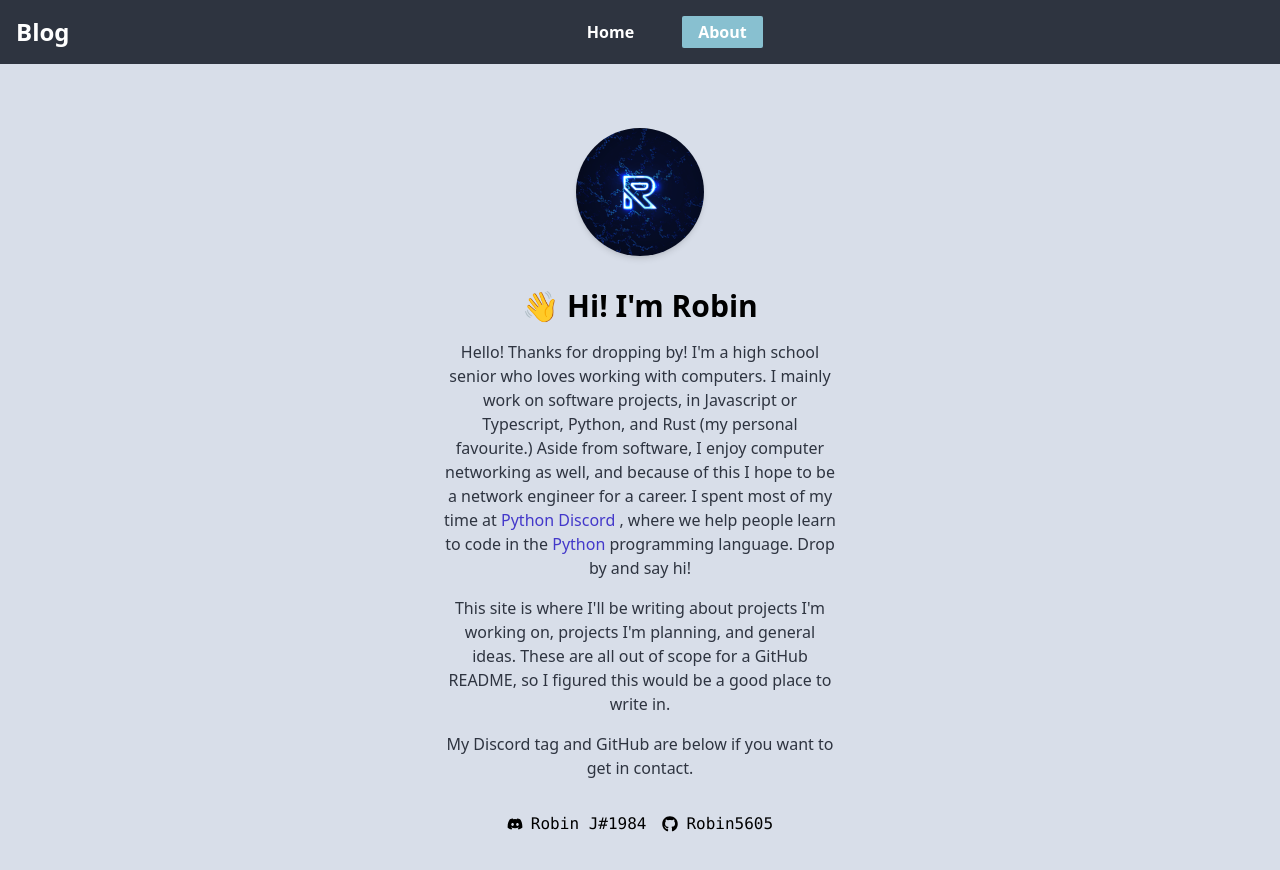
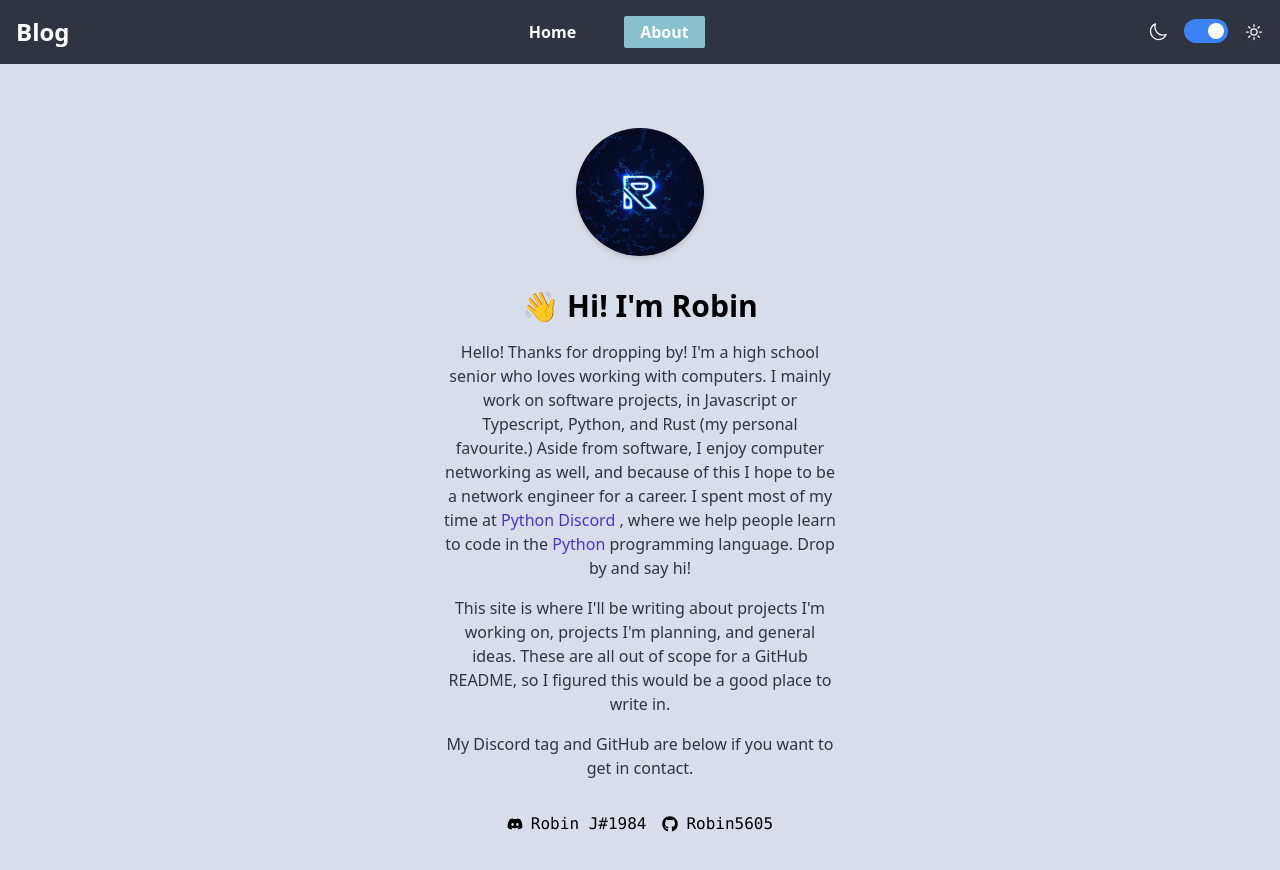
Before and after one commit to Robin5605/blogsite, a Next.js app: page /about in a window 1280 px wide. Shown: the top 870 px of the page. Built offline with nearby package versions, Linux system fonts and the light colour scheme.

Commit message:
Add theme switcher

```diff
--- /dev/null
+++ b/common/context.ts
@@ -0,0 +1,11 @@
+import React from "react";
+
+interface IThemeContext {
+    theme: "DARK" | "LIGHT",
+    setTheme: (theme: "DARK" | "LIGHT") => void,
+}
+
+export const ThemeContext = React.createContext<IThemeContext>({
+    theme: "DARK",
+    setTheme: () => {},
+});
--- a/components/blog.tsx
+++ b/components/blog.tsx
@@ -1,6 +1,5 @@
 import Link from "next/link";
 import { BlogPost } from "../models/blog";
-import { HiNewspaper } from "react-icons/hi2";
 
 interface TagComponentProps {
     text: string,
@@ -16,7 +15,7 @@ interface BlogPreviewProps {
 
 export function BlogPreview({ post }: BlogPreviewProps) {
     return (
-        <div className="flex flex-col hover:shadow-xl duration-100 w-full bg-nord-700 text-black shadow-lg rounded-lg px-6 py-4">
+        <div className="flex flex-col hover:shadow-xl duration-100 w-full bg-nord-700 dark:bg-nord-100 dark:text-white text-black shadow-lg rounded-lg px-6 py-4">
             <div className="flex flex-col">
                 <div className="text-3xl font-semibold duration-200 hover:text-blue-500 mb-2">
                     <Link href={"/" + post.link}>
--- a/components/navbar.tsx
+++ b/components/navbar.tsx
@@ -1,4 +1,8 @@
+import { Switch } from "@headlessui/react";
 import Link from "next/link";
+import { useContext } from "react";
+import { SunIcon, MoonIcon } from "@heroicons/react/24/outline";
+import { ThemeContext } from "../common/context";
 
 const navbarItems = [
     {
@@ -30,14 +34,33 @@ interface NavbarProps {
 }
 
 function Navbar({ selected }: NavbarProps) {
+    const { theme, setTheme } = useContext(ThemeContext);
+    const checked = theme === "LIGHT";
     return (
-        <div className="flex justify-center items-center bg-nord-100 text-white p-4">
-            <p className="font-bold text-2xl mr-auto">
+        <div className="flex justify-between items-center bg-nord-100 dark:bg-neutral-900 text-white p-4">
+            <p className="font-bold text-2xl">
                 Blog
             </p>
 
-            <div className="flex space-x-1 md:space-x-4 lg:space-x-8 font-semibold mr-auto">
+            <div className="flex space-x-1 md:space-x-4 lg:space-x-8 font-semibold">
                 { navbarItems.map(item => <NavbarItem text={item.text} href={item.href} selected={item.text.toLowerCase() === selected} />)}
+            </div>
+
+            <div className="flex space-x-2 md:space-x-4 items-center">
+                <MoonIcon className="h-4 w-4 md:h-5 md:w-5 text-xl"/>
+                <div>
+                    <Switch
+                        checked={checked}
+                        onChange={(enabled: boolean) => {setTheme(enabled ? "LIGHT" : "DARK");}}
+                        className={`${checked ? "bg-blue-500" : "bg-nord-400"} relative inline-flex h-6 w-11 items-center rounded-full transition`}
+                    >
+                        <span className="sr-only">Toggle dark mode</span>
+                    <span
+                            className={`${checked ? 'translate-x-6' : 'translate-x-1'} inline-block h-4 w-4 transform rounded-full bg-white transition`}
+                    />
+                    </Switch>
+                </div>
+                <SunIcon className="h-5 w-5 md:h-5 md:w-5 text-xl"/>
             </div>
         </div>
     );
--- a/package.json
+++ b/package.json
@@ -10,6 +10,8 @@
   },
   "dependencies": {
     "@aws-sdk/client-s3": "^3.210.0",
+    "@headlessui/react": "^1.7.7",
+    "@heroicons/react": "^2.0.13",
     "@types/marked": "^4.0.7",
     "@types/node": "18.11.9",
     "@types/react": "18.0.25",
--- a/pages/_app.tsx
+++ b/pages/_app.tsx
@@ -1,6 +1,16 @@
-import '../styles/globals.css'
-import type { AppProps } from 'next/app'
+import '../styles/globals.css';
+import type { AppProps } from 'next/app';
+import { ThemeContext } from "../common/context";
+import { useState } from 'react';
 
 export default function App({ Component, pageProps }: AppProps) {
-  return <Component {...pageProps} />
+  const [theme, setTheme] = useState<"LIGHT" | "DARK">("LIGHT");
+  const value = { theme, setTheme };
+  return (
+    <ThemeContext.Provider value={value}>
+      <div className={theme === "DARK" ? "dark" : ""}>
+        <Component {...pageProps} />
+      </div>
+    </ThemeContext.Provider>
+  );
 }
--- a/pages/about.tsx
+++ b/pages/about.tsx
@@ -5,26 +5,26 @@ import { FaDiscord, FaGithub } from "react-icons/fa";
 
 export default function About() {
   return (
-    <div className="flex flex-col min-h-screen w-screen bg-nord-500">
+    <div className="flex flex-col min-h-screen w-screen bg-nord-500 dark:bg-nord-200 dark:text-white">
         <Navbar selected="about"/>
-        <div className="flex flex-col mx-auto my-16 text-black">
+        <div className="flex flex-col mx-auto my-16">
           <div className="rounded-full overflow-hidden mx-auto w-fit shadow-md">
             <Image src={picture} alt="Profile Picture" height={128} width={128}/>
           </div>
           <div className="mx-auto">
             <h1 className="text-3xl font-bold mt-8">👋 Hi! I'm Robin</h1>
           </div>
-          <div className="text-center p-4 text-nord-100 md:w-1/2 lg:w-1/3 mx-auto space-y-4">
+          <div className="text-center p-4 text-nord-100 dark:text-nord-700 md:w-1/2 lg:w-1/3 mx-auto space-y-4">
             <p>
               Hello! Thanks for dropping by! I'm a high school senior who loves working with computers.
               I mainly work on software projects, in Javascript or Typescript, Python, and Rust (my personal favourite.)
               Aside from software, I enjoy computer networking as well, and because of this I hope to be a network engineer for a career.
               I spent most of my time at {' '}
-                <a target={"_blank"} href={"https://www.pythondiscord.com/"} className="text-indigo-700">
+                <a target={"_blank"} href={"https://www.pythondiscord.com/"} className="text-indigo-700 dark:text-indigo-400">
                   Python Discord
                 </a>
               {' '}, where we help people learn to code in the {' '}
-              <a target={"_blank"} href={"https://www.python.org"} className="text-indigo-700">
+              <a target={"_blank"} href={"https://www.python.org"} className="text-indigo-700 dark:text-indigo-400">
                 Python
               </a>
               {' '} programming language. Drop by and say hi!
--- a/pages/index.tsx
+++ b/pages/index.tsx
@@ -12,18 +12,17 @@ export async function getStaticProps() {
   };
 }
 
-
 interface HomePageProps {
   posts: BlogPost[]
 }
 export default function Home({ posts }: HomePageProps) {
   return (
-    <div className="flex flex-col min-h-screen w-screen bg-nord-500">
+    <div className="flex flex-col min-h-screen w-screen bg-nord-500 dark:bg-nord-200">
         <Navbar selected="home"/>
-        <div className="container mx-auto my-16 text-white ">
+        <div className="container mx-auto my-16 text-black dark:text-white ">
           <div className="w-10/12 md:w-1/2 mx-auto space-y-8 p-8">
             { posts.length == 0
-              ? <p className="text-black mx-auto text-center">No posts yet. Stay tuned!</p>
+              ? <p className="mx-auto text-center">No posts yet. Stay tuned!</p>
               : posts.map(post => <BlogPreview post={post} key={post.link}/>) }
           </div>
         </div>
--- a/tailwind.config.js
+++ b/tailwind.config.js
@@ -5,6 +5,7 @@ module.exports = {
     "./pages/**/*.{js,ts,jsx,tsx}",
     "./components/**/*.{js,ts,jsx,tsx}",
   ],
+  darkMode: "class",
   theme: {
     extend: {
       colors: {
```
Also changed, not shown: 1 other file (tests, documents, lock files or other folders).
